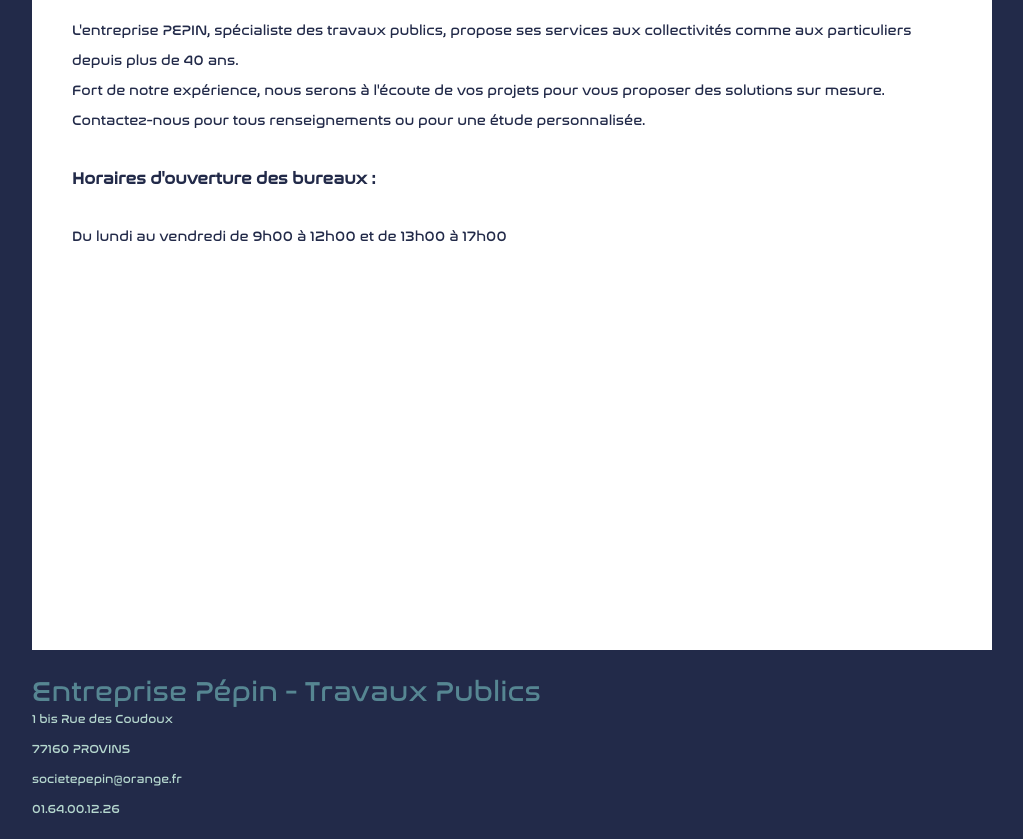
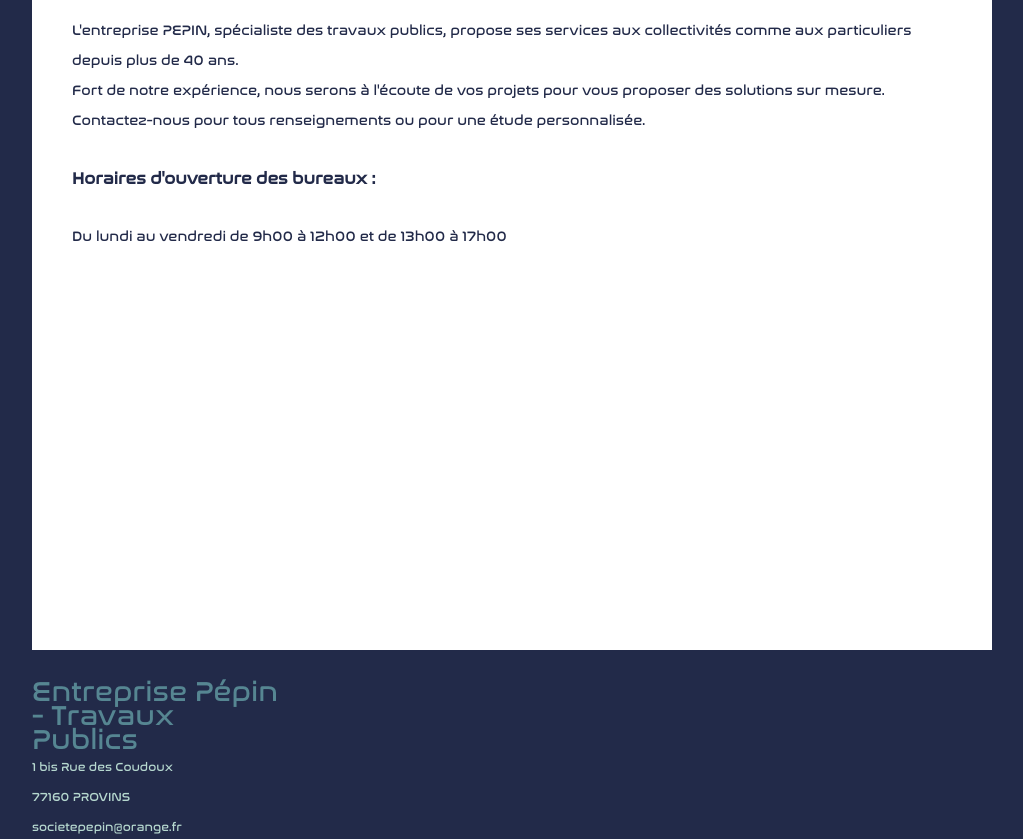
Before and after one commit to nathanv77/proto, a plain HTML site: page index.html in a window 1280 px wide. Shown: the part 461-1300 px from the top of the page, without its empty margins (128-1151 px from the left). Drawn offline with Linux system fonts and the light colour scheme.

Commit message:
Update style.css

```diff
--- a/css/style.css
+++ b/css/style.css
@@ -144,7 +144,7 @@ pre{
 	display: block;
 	font-size: 28px;
 	line-height: 24px;
-	width: 110%;
+	width: 50%;
 }
 #footer div p {
 	color: #b6d8cf;
```
